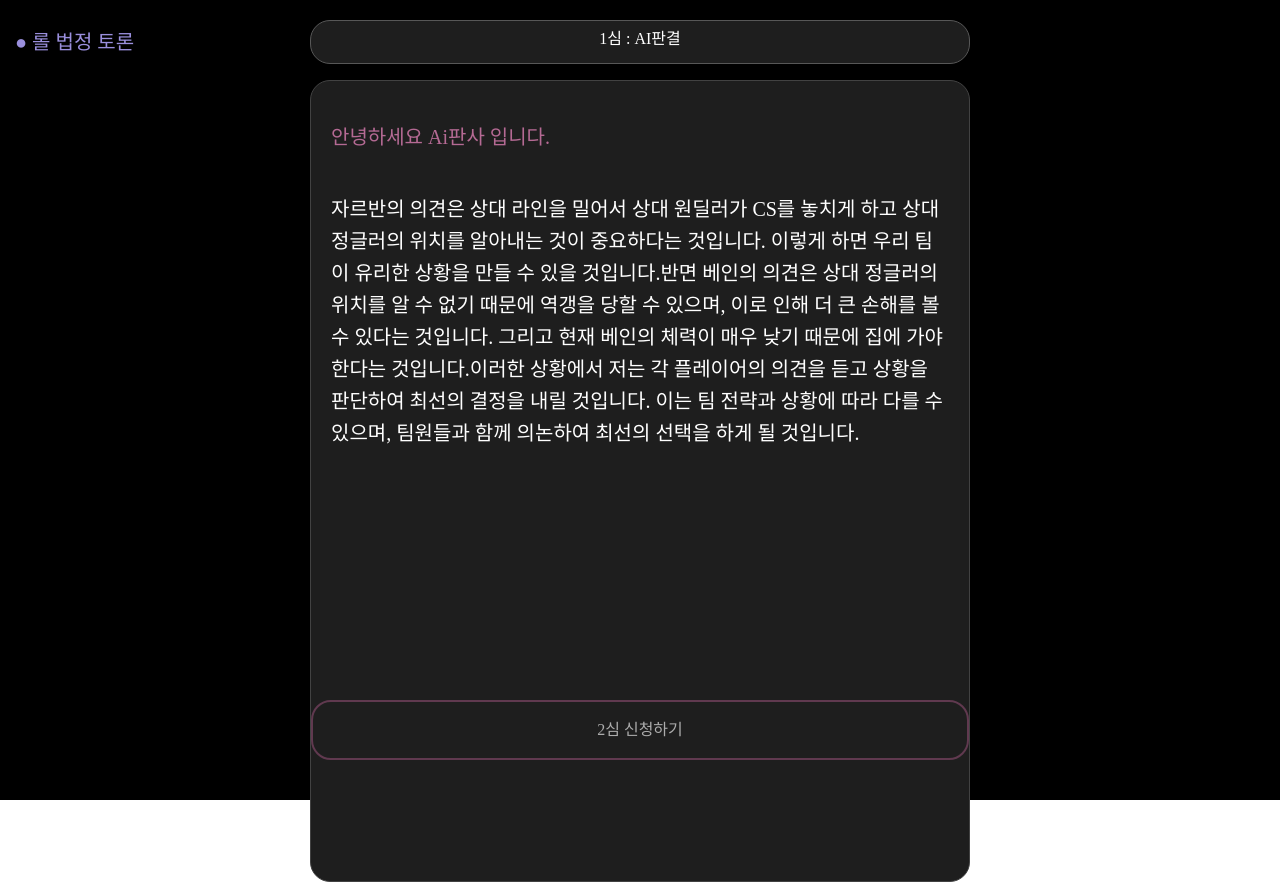
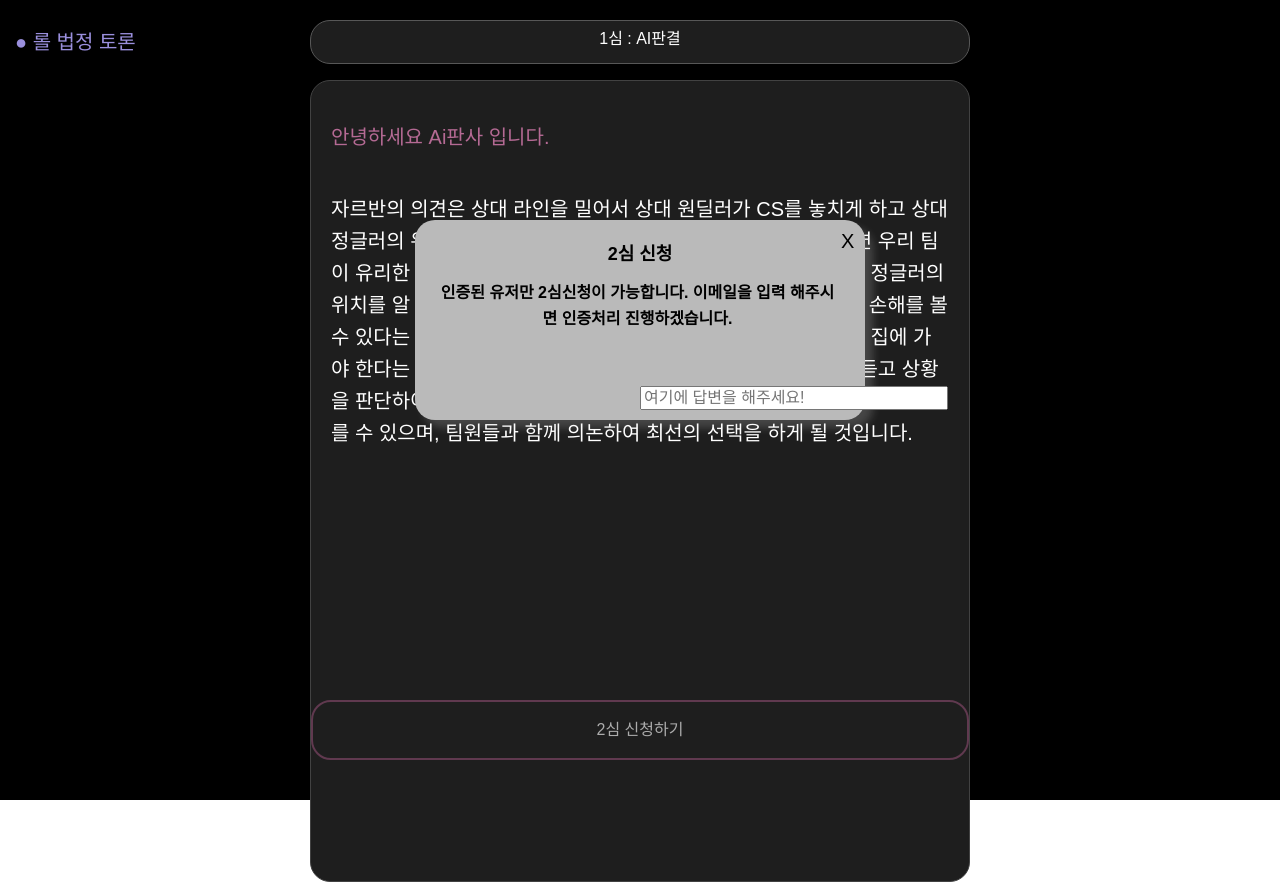
Before and after one commit to YoonJoowon/Ai_lolmooncheol, a React (Create React App) app in the folder ai/: page /AiAnswer in a window 1280 px wide. Both pictures are taken after a click on the button "2심 신청하기". Built offline with nearby package versions, Linux system fonts and the light colour scheme.

Commit message:
feat : modal 기능 추가

```diff
--- a/ai/src/pages/AiAnswer.jsx
+++ b/ai/src/pages/AiAnswer.jsx
@@ -17,6 +17,7 @@ function AiAnswer(props) {
       <Header />
       <ChattingInfo>
         <AiFeedbackAnswerTitle>안녕하세요 Ai판사 입니다.</AiFeedbackAnswerTitle>
+        {modalOpen && <Modal setModalOpen={setModalOpen} {...props} />}
         <AiFeedbackAnswer>
           자르반의 의견은 상대 라인을 밀어서 상대 원딜러가 CS를 놓치게 하고 상대
           정글러의 위치를 알아내는 것이 중요하다는 것입니다. 이렇게 하면 우리
@@ -28,12 +29,11 @@ function AiAnswer(props) {
           전략과 상황에 따라 다를 수 있으며, 팀원들과 함께 의논하여 최선의
           선택을 하게 될 것입니다.
         </AiFeedbackAnswer>
-        <SecondBtn onClick={showModal}></SecondBtn>
-        {modalOpen && <Modal setModalOpen={setModalOpen} {...props} />}
+        <SecondBtnStyle onClick={showModal}>2심 신청하기</SecondBtnStyle>
       </ChattingInfo>
     </Background>
   );
-};
+}
 
 export default AiAnswer;
 
@@ -42,6 +42,7 @@ const Background = styled.div`
   position: absolute;
   width: 100%;
   height: 100%;
+  font-family: Arial, sans-serif;
 `;
 
 const ChattingInfo = styled.div`
@@ -68,3 +69,15 @@ const AiFeedbackAnswer = styled.p`
   padding: 20px;
   line-height: 1.6;
 `;
+
+const SecondBtnStyle = styled.button`
+  color: #acacac;
+  width: 658px;
+  height: 60px;
+  border-radius: 20px;
+  padding: 20px 20px;
+  background-color: #1e1e1e;
+  border: 2.5px solid #60394f;
+  position: absolute;
+  bottom: 40px;
+`;
--- a/ai/src/pages/Modal.jsx
+++ b/ai/src/pages/Modal.jsx
@@ -2,17 +2,106 @@ import React, { useState } from "react";
 import styled from "styled-components";
 
 function Modal(props) {
+  const [searchInput, setSearchInput] = useState("");
+  const [input, setInput] = useState("");
+
+  const handleSearch = () => {
+    setSearchInput(input);
+  };
+
+  const handleKeyPress = (e) => {
+    if (e.key === "Enter") {
+      handleSearch();
+    }
+  };
+
+  const getValue = (e) => {
+    setInput(e.target.value.toLowerCase());
+  };
+
   // 모달창 끄기
   const closeModal = () => {
     props.setModalOpen(false);
   };
 
-  return <ModalStyle>asdasdasdasdas</ModalStyle>;
+  return (
+    <ModalStyle>
+      <ModalGuideTitle>2심 신청</ModalGuideTitle>
+      <ModalGuide>
+        인증된 유저만 2심신청이 가능합니다. 이메일을 입력 해주시면 인증처리
+        진행하겠습니다.
+      </ModalGuide>
+      <ModalInputEmail
+        placeholder="여기에 답변을 해주세요!"
+        type="email"
+        id="searchInput"
+        value={input}
+        onChange={getValue}
+        onKeyDown={handleKeyPress}
+      ></ModalInputEmail>
+
+      <ModalClose onClick={closeModal}>X</ModalClose>
+    </ModalStyle>
+  );
 }
 
 export default Modal;
 
 const ModalStyle = styled.div`
-  border: 5px solid red;
-  width: 100px;
+  /* border: 2.5px solid #60394f; */
+  width: 450px;
+  height: 200px;
+  color: black;
+  font-weight: 500;
+  position: absolute;
+  top: 40%;
+  left: 50%;
+  transform: translate(-50%, -50%);
+  display: flex;
+  flex-direction: column;
+  border-radius: 20px;
+  background-color: #bababa;
+  box-shadow: 8px 8px 8px rgba(228, 228, 228, 0.2);
 `;
+
+const ModalGuideTitle = styled.div`
+  cursor: pointer;
+  font-size: 18px;
+  width: 100%;
+  font-weight: 600;
+  padding-top: 20px;
+  line-height: 1.6;
+  position: absolute;
+  text-align: center;
+`;
+
+const ModalGuide = styled.div`
+  cursor: pointer;
+  font-size: 16px;
+  width: 90%;
+  font-weight: 600;
+  padding: 60px 20px 20px 20px;
+  line-height: 1.6;
+  position: absolute;
+  margin: auto;
+  text-align: center;
+`;
+
+const ModalInputEmail = styled.input`
+  cursor: pointer;
+  font-size: 16px;
+  width: 300px;
+  position: absolute;
+  margin: auto;
+  bottom: 10px;
+  left: 50%;
+`;
+
+const ModalClose = styled.button`
+  cursor: pointer;
+  font-size: 20px;
+  width: 20px;
+  position: absolute;
+  right: 10px;
+  top: 10px;
+`;
```
